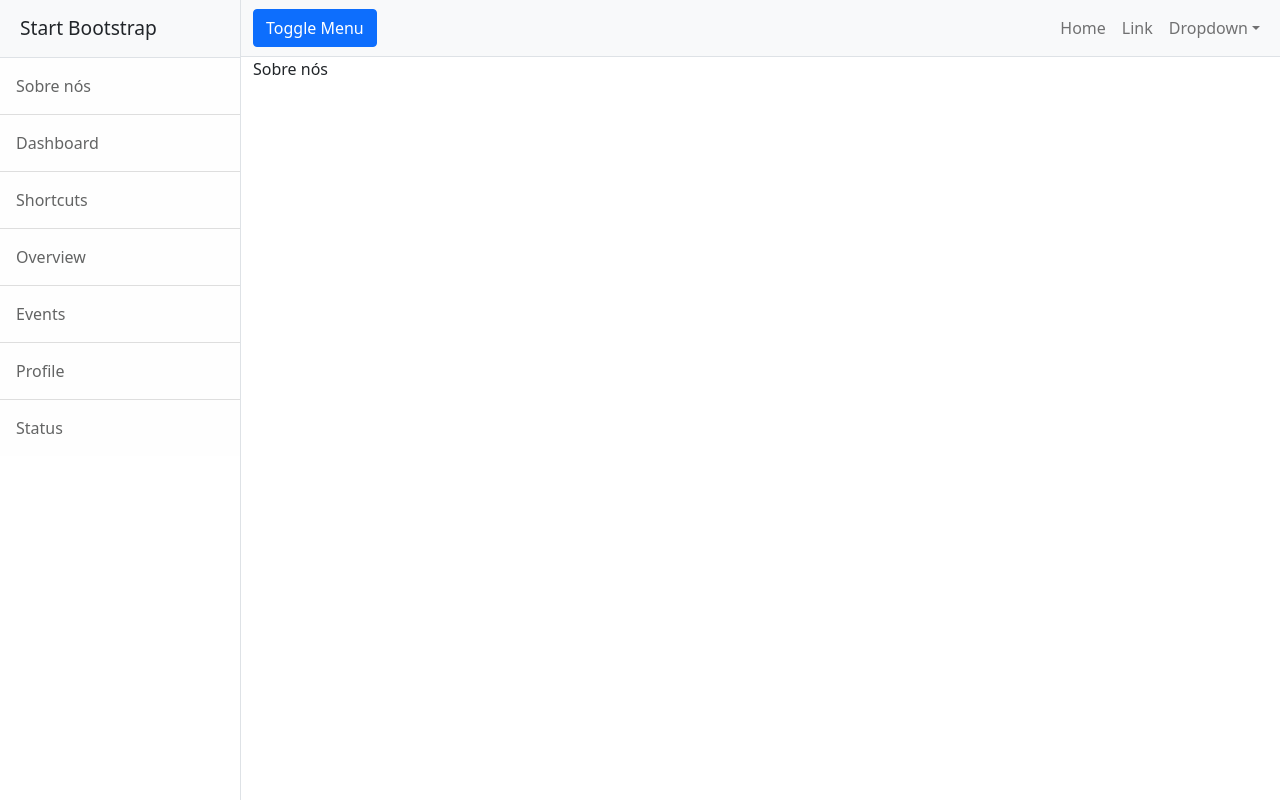
After one commit to gabriellett/PI, a Django app: page /bairros/sobre_nos in a window 1280 px wide. The commit adds this page. Run offline with Django 3.2, Linux system fonts and the light colour scheme; some libraries are stand-ins or nearby versions.

Commit message:
Add template and bairros stuff

```diff
--- /dev/null
+++ b/Projeto/bairros/templates/bairros/base.html
@@ -0,0 +1,66 @@
+<!DOCTYPE html>
+<html lang="en">
+    <head>
+        <meta charset="utf-8" />
+        <meta name="viewport" content="width=device-width, initial-scale=1, shrink-to-fit=no" />
+        <meta name="description" content="" />
+        <meta name="author" content="" />
+        <title>Simple Sidebar - Start Bootstrap Template</title>
+        <!-- Favicon-->
+        <link rel="icon" type="image/x-icon" href="assets/favicon.ico" />
+        <!-- Core theme CSS (includes Bootstrap)-->
+	<link href="https://cdn.jsdelivr.net/npm/bootstrap@5.1.3/dist/css/bootstrap.min.css" rel="stylesheet" integrity="sha384-1BmE4kWBq78iYhFldvKuhfTAU6auU8tT94WrHftjDbrCEXSU1oBoqyl2QvZ6jIW3" crossorigin="anonymous">
+	{% load static %}
+	<link rel="stylesheet" type="text/css" href="{% static 'css/styles.css' %}">
+    </head>
+    <body>
+        <div class="d-flex" id="wrapper">
+            <!-- Sidebar-->
+            <div class="border-end bg-white" id="sidebar-wrapper">
+                <div class="sidebar-heading border-bottom bg-light">Start Bootstrap</div>
+                <div class="list-group list-group-flush">
+                    <a class="list-group-item list-group-item-action list-group-item-light p-3" href="sobre_nos">Sobre nós</a>
+                    <a class="list-group-item list-group-item-action list-group-item-light p-3" href="#!">Dashboard</a>
+                    <a class="list-group-item list-group-item-action list-group-item-light p-3" href="#!">Shortcuts</a>
+                    <a class="list-group-item list-group-item-action list-group-item-light p-3" href="#!">Overview</a>
+                    <a class="list-group-item list-group-item-action list-group-item-light p-3" href="#!">Events</a>
+                    <a class="list-group-item list-group-item-action list-group-item-light p-3" href="#!">Profile</a>
+                    <a class="list-group-item list-group-item-action list-group-item-light p-3" href="#!">Status</a>
+                </div>
+            </div>
+            <!-- Page content wrapper-->
+            <div id="page-content-wrapper">
+                <!-- Top navigation-->
+                <nav class="navbar navbar-expand-lg navbar-light bg-light border-bottom">
+                    <div class="container-fluid">
+                        <button class="btn btn-primary" id="sidebarToggle">Toggle Menu</button>
+                        <button class="navbar-toggler" type="button" data-bs-toggle="collapse" data-bs-target="#navbarSupportedContent" aria-controls="navbarSupportedContent" aria-expanded="false" aria-label="Toggle navigation"><span class="navbar-toggler-icon"></span></button>
+                        <div class="collapse navbar-collapse" id="navbarSupportedContent">
+                            <ul class="navbar-nav ms-auto mt-2 mt-lg-0">
+                                <li class="nav-item active"><a class="nav-link" href="#!">Home</a></li>
+                                <li class="nav-item"><a class="nav-link" href="#!">Link</a></li>
+                                <li class="nav-item dropdown">
+                                    <a class="nav-link dropdown-toggle" id="navbarDropdown" href="#" role="button" data-bs-toggle="dropdown" aria-haspopup="true" aria-expanded="false">Dropdown</a>
+                                    <div class="dropdown-menu dropdown-menu-end" aria-labelledby="navbarDropdown">
+                                        <a class="dropdown-item" href="#!">Action</a>
+                                        <a class="dropdown-item" href="#!">Another action</a>
+                                        <div class="dropdown-divider"></div>
+                                        <a class="dropdown-item" href="#!">Something else here</a>
+                                    </div>
+                                </li>
+                            </ul>
+                        </div>
+                    </div>
+                </nav>
+                <!-- Page content-->
+                <div class="container-fluid">
+			{% block content %}{% endblock %}
+                </div>
+            </div>
+        </div>
+        <!-- Bootstrap core JS-->
+	<script src="https://cdn.jsdelivr.net/npm/bootstrap@5.1.3/dist/js/bootstrap.bundle.min.js" integrity="sha384-ka7Sk0Gln4gmtz2MlQnikT1wXgYsOg+OMhuP+IlRH9sENBO0LRn5q+8nbTov4+1p" crossorigin="anonymous"></script>
+        <!-- Core theme JS-->
+        <script src="{% static 'js/scripts.js' %}"></script>
+    </body>
+</html>
--- /dev/null
+++ b/Projeto/bairros/templates/bairros/sobre_nos.html
@@ -0,0 +1,5 @@
+{% extends "bairros/base.html" %}
+
+{% block content %}
+Sobre nós
+{% endblock %}
--- a/Projeto/bairros/urls.py
+++ b/Projeto/bairros/urls.py
@@ -7,5 +7,5 @@ urlpatterns = [
     url('^$', views.index, name='index'),
 
     # /sobre_nos/
-    url('^$', views.sobre_nos, name='sobre_nos')
+    url('sobre_nos', views.sobre_nos, name='sobre_nos')
 ]
--- a/Projeto/bairros/views.py
+++ b/Projeto/bairros/views.py
@@ -8,4 +8,6 @@ def index(request):
 	return HttpResponse(template.render(context,request))
 
 def sobre_nos(request):
-	return HttpResponse()
+	template=loader.get_template('bairros/sobre_nos.html')
+	context={}
+	return HttpResponse(template.render(context,request))
--- a/Projeto/bo/settings.py
+++ b/Projeto/bo/settings.py
@@ -120,6 +120,9 @@ USE_TZ = True
 # https://docs.djangoproject.com/en/3.2/howto/static-files/
 
 STATIC_URL = '/static/'
+STATICFILES_DIRS = [
+    os.path.join(BASE_DIR, 'assets'),
+]
 
 # Default primary key field type
 # https://docs.djangoproject.com/en/3.2/ref/settings/#default-auto-field
```
Also changed, not shown: Projeto/bairros/templates/bairros/index.html (+4 -62 lines), Projeto/assets/css/styles.css (renamed from Projeto/bairros/templates/bairros/css/styles.css), Projeto/assets/js/scripts.js (renamed from Projeto/bairros/templates/bairros/js/scripts.js).
